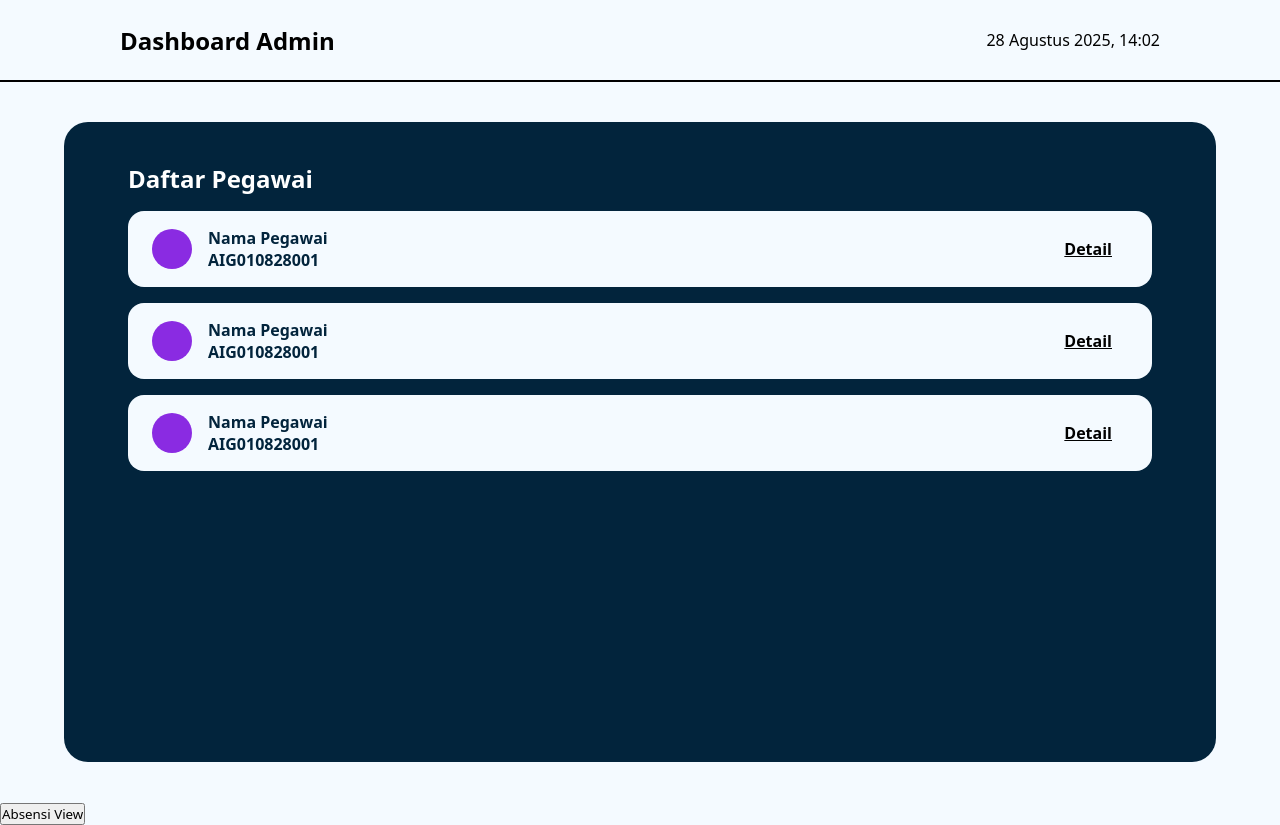
After one commit to NehemiaRevel/AbsensiPegawai, a PHP site: page /admin-view.html in a window 1280 px wide. The commit adds this page. Run offline with PHP 8.4, Linux system fonts and the light colour scheme.

Commit message:
admin dashboard initialize

```diff
--- /dev/null
+++ b/admin-view.html
@@ -0,0 +1,66 @@
+<!DOCTYPE html>
+<html lang="en">
+<head>
+    <meta charset="UTF-8">
+    <meta name="viewport" content="width=device-width, initial-scale=1.0">
+    <title>Admin Dashboard</title>
+    <link rel="stylesheet" href="style.css">
+    <link rel="stylesheet" href="adminStyle.css">
+</head>
+<body>
+
+    <div class="navContainer">
+        <div class="navTitle">
+            <div>Dashboard Admin</div>
+        </div>
+        <div class="toDate" id="todayDate">
+        </div>
+    </div>
+
+    <div class="daftarContainer">
+        <h2>Daftar Pegawai</h2>
+        <div class="daftarBox">
+            <div class="daftarLeft">
+                <div class="icon"></div>
+                <div class="descPegawai">
+                    <div class="namaPegawai">Nama Pegawai</div>
+                    <div class="idPegawai">AIG010828001</div>
+                </div>
+            </div>
+            <div class="daftarRight">
+                <a href="#">Detail</a>
+            </div>
+        </div>
+        <div class="daftarBox">
+            <div class="daftarLeft">
+                <div class="icon"></div>
+                <div class="descPegawai">
+                    <div class="namaPegawai">Nama Pegawai</div>
+                    <div class="idPegawai">AIG010828001</div>
+                </div>
+            </div>
+            <div class="daftarRight">
+                <a href="#">Detail</a>
+            </div>
+        </div>
+        <div class="daftarBox">
+            <div class="daftarLeft">
+                <div class="icon"></div>
+                <div class="descPegawai">
+                    <div class="namaPegawai">Nama Pegawai</div>
+                    <div class="idPegawai">AIG010828001</div>
+                </div>
+            </div>
+            <div class="daftarRight">
+                <a href="#">Detail</a>
+            </div>
+        </div>
+    </div>
+
+    <div class="absenBtn">
+        <button onclick="location.href='index.html'">Absensi View</button>
+    </div>
+
+    <script src="function.js"></script>
+</body>
+</html>
--- /dev/null
+++ b/adminStyle.css
@@ -0,0 +1,54 @@
+.daftarContainer {
+    background-color:#02243c;
+    color: white;
+    font-size: 1rem;
+    font-weight: 200;
+    border-radius: 3vh;
+    margin: 5vh 8vh;
+    padding: 5vh 8vh;
+    height: 70vh;
+    max-height: 70vh;
+}
+
+.daftarBox{
+    margin-top: 2vh;
+    padding: 2vh 0;
+    display: flex;
+    height: fit-content;
+    width: 100%;
+    background-color: #f4faff;
+    color: #02243c;
+    border-radius: 2vh;
+    font-size: 1rem;
+    font-weight: bold;
+    overflow-y: auto;
+    align-items:start;
+    text-align: left;
+    justify-content: space-between;
+}
+
+.daftarLeft {
+    display: flex;
+}
+
+.daftarRight {
+    margin-right: 5vh;
+    align-self: center;
+}
+
+.daftarRight a{
+    color: #000000;
+}
+
+.icon{
+    background-color: blueviolet;
+    width: 5vh;
+    height: 5vh;
+    margin-left: 3vh;
+    border-radius: 5vh;
+    align-self: center;
+}
+
+.descPegawai{
+    margin-left: 2vh;
+}
--- a/index.html
+++ b/index.html
@@ -50,6 +50,10 @@
         <p id="qr-result">No QR Code detected yet.</p>
     </div>
 
+    <div class="adminBtn">
+        <button onclick="location.href='admin-view.html'">Admin View</button>
+    </div>
+
     <div class="qrContainer">
         <h1>Generate QR Code Pegawai</h1>
         <div class="form-container">
--- a/style.css
+++ b/style.css
@@ -115,6 +115,7 @@ video {
     height: 200px;
     margin: 0 auto;
 }
+
 .form-container {
     margin-bottom: 20px;
 }
```
